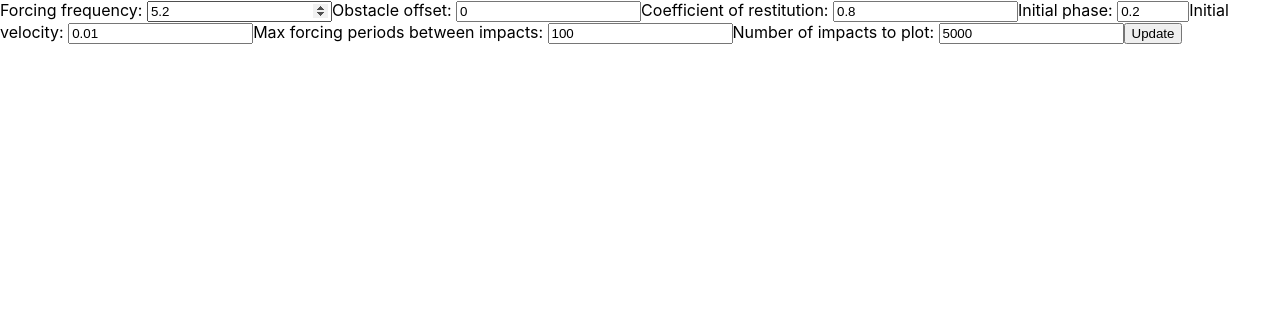
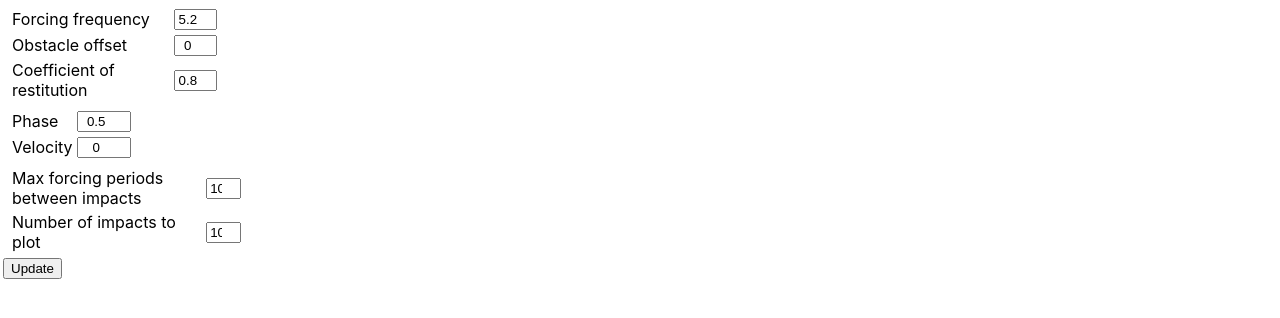
Before and after one commit to FelixDux/imposccpp, a React (Create React App) app in the folder imposc-ui/: page / in a window 1280 px wide. Shown: the top 318 px of the page. Built offline with nearby package versions, Linux system fonts and the light colour scheme.

Commit message:
Basic SPA layout

```diff
--- a/imposc-ui/src/index.css
+++ b/imposc-ui/src/index.css
@@ -11,3 +11,41 @@ code {
   font-family: source-code-pro, Menlo, Monaco, Consolas, 'Courier New',
     monospace;
 }
+
+input[type=number] {
+  width: 25%;
+  text-align: center;
+}
+
+input[type=submit] {
+  text-align: center;
+}
+
+table.inputGroup {
+  border: none;
+}
+
+th.inputGroup {
+  border: none;
+  text-align: center;
+}
+
+td.inputGroup {
+  border: none;
+  text-align: left;
+}
+
+table.spaLayout {
+  border: none;
+  align-content: center;
+}
+
+td.spaInputs {
+  border: none;
+  vertical-align: top;
+  width: 25%;
+}
+
+td.spaImage {
+  border: none;
+}
--- a/imposc-ui/src/index.js
+++ b/imposc-ui/src/index.js
@@ -7,7 +7,7 @@ import reportWebVitals from './reportWebVitals';
 class PlotterInput extends React.Component {
   constructor(props) {
     super(props);
-  }
+  };
 
   render() {
     const step = this.props.type === 'integer' ? 1 : 0.01;
@@ -40,8 +40,10 @@ class PlotterInput extends React.Component {
     }
 
     return (
-      <label>
-        {this.props.label}: <input
+      // <label>
+        <tr>
+        <td className = "inputGroup" >{this.props.label}</td>
+        <td className = "inputGroup" ><input
           name={this.props.name}
           type="number"
           value={this.props.value}
@@ -49,19 +51,60 @@ class PlotterInput extends React.Component {
           step = {step}
           min = {min}
           max = {max}
-        />
-      </label>
+        /></td></tr>
+      // </label>
     )
   }
-}
+};
+
+class PlotterInputGroup extends React.Component {
+  constructor(props) {
+    super(props);
+  };
+
+  render() {
+    const inputs = this.props.inputs.map(
+      (record) =>
+      {
+        return (
+          <PlotterInput
+            name = {record.name}
+            label = {record.label}
+            value = {record.value}
+            range = {record.range}
+            type = {record.type}
+            onChange={this.props.onChange}
+          />
+        );
+      }
+    )
+
+    return (
+      <table className = "inputGroup" >
+        <tr className = "inputGroup" >
+          <th className = "inputGroup" span="2">{this.props.groupName}</th>
+          {inputs}
+        </tr>
+      </table>
+    )
+  }
+};
 
 class PlotterForm extends React.Component {
   constructor(props) {
     super(props);
+
+    let args = {};
+    Object.entries(props.groups).forEach(([groupName,group]) => {
+      for (let record of group) {
+        args[record.name] = record.value;
+      }
+    });
+
     this.state = {
       blob: null,
       src: "",
-      args: {omega: 5.2, sigma: 0.0, r: 0.8, phi: 0.2, v: 0.01, max_periods: 100, num_impacts: 5000}
+      args: args,
     };
 
     this.handleInputChange = this.handleInputChange.bind(this);
@@ -72,7 +115,7 @@ class PlotterForm extends React.Component {
     const target = event.target;
     const value = target.type === 'checkbox' ? target.checked : target.value;
     const name = target.name;
-    let args = this.state.args
+    let args = this.state.args;
     args[name] = value;
     this.setState({ args: args });
   }
@@ -118,28 +161,59 @@ class PlotterForm extends React.Component {
   }
 
   render() {
+
+    const groups = Object.entries(this.props.groups).map(([groupName,group]) => {
+      return (
+        <PlotterInputGroup
+          name = {groupName}
+          inputs = {group}
+          onChange={this.handleInputChange}
+        />
+      );
+    });
+
     return (
       <div>
+        <table className = "spaLayout" >
+          <tr>
+          <td className = "spaInputs" >
       <form onSubmit={this.handleSubmit}>
-      {this.renderInput('omega', 'Forcing frequency', this.state.args.omega, 'positive')}
-      {this.renderInput('sigma', 'Obstacle offset', this.state.args.sigma)}
-      {this.renderInput('r', 'Coefficient of restitution', this.state.args.r, 'non-negative')}
-      {this.renderInput('phi', 'Initial phase', this.state.args.phi, 'circle')}
-      {this.renderInput('v', 'Initial velocity', this.state.args.v, 'non-negative')}
-      {this.renderInput('max_periods', 'Max forcing periods between impacts', this.state.args.max_periods, 'positive', 'integer')}
-      {this.renderInput('num_impacts', 'Number of impacts to plot', this.state.args.num_impacts, 'positive', 'integer')}
+        {groups}
       <input type="submit" value="Update" />
       </form>
-      <div align="center" ><img src={this.state.src} alt="" width="50%" align="center" /></div>
+      </td>
+      <td className = "spaImage" >
+      <div align="center" ><img src={this.state.src} alt="" width="90%" align="center" /></div>
+      </td>
+      </tr>
+      </table>
       </div>
     )
   }
+};
 
+const groups = {
+  Parameters : [
+    {name: 'omega', label: 'Forcing frequency', value: 5.2, range: 'positive', type: 'float'},
+    {name: 'sigma', label: 'Obstacle offset', value: 0, range: '', type: 'float'},
+    {name: 'r', label: 'Coefficient of restitution', value: 0.8, range: 'non-negative', type: 'float'}
+  ],
+  Initial : [
+    {name: 'phi', label: 'Phase', value: 0.5, range: 'circle', type: 'float'},
+    {name: 'v', label: 'Velocity', value: 0, range: 'non-negative', type: 'float'}
+  ],
+  Options : [
+    {name: 'max_periods', label: 'Max forcing periods between impacts', value: 100, range: 'positive', type: 'integer'},
+    {name: 'num_impacts', label: 'Number of impacts to plot', value: 1000, range: 'positive', type: 'integer'}
+  ]
 };
+
+var element = <React.StrictMode><App /></React.StrictMode>;
 
 ReactDOM.render(
   <PlotterForm
-  url = 'http://127.0.0.1:5000/impacts'
+    url = 'http://127.0.0.1:5000/impacts'
+    groups = {groups}
   />,
   document.getElementById('root')
 );
@@ -151,7 +225,6 @@ reportWebVitals();
 
 // TODO: Make imposc service self-documenting via JSON (actions, descriptions, variable lists, with descriptions - try to follow same structure as Elixir project)
 // TODO: Construct form element from actions JSON
-// TODO: arrange SPA with form and display elements
 // TODO: make imposc service address and port number configurable
 // TODO: don't forget unit tests, docstrings, comments
 // TODO: Dockerise
```
